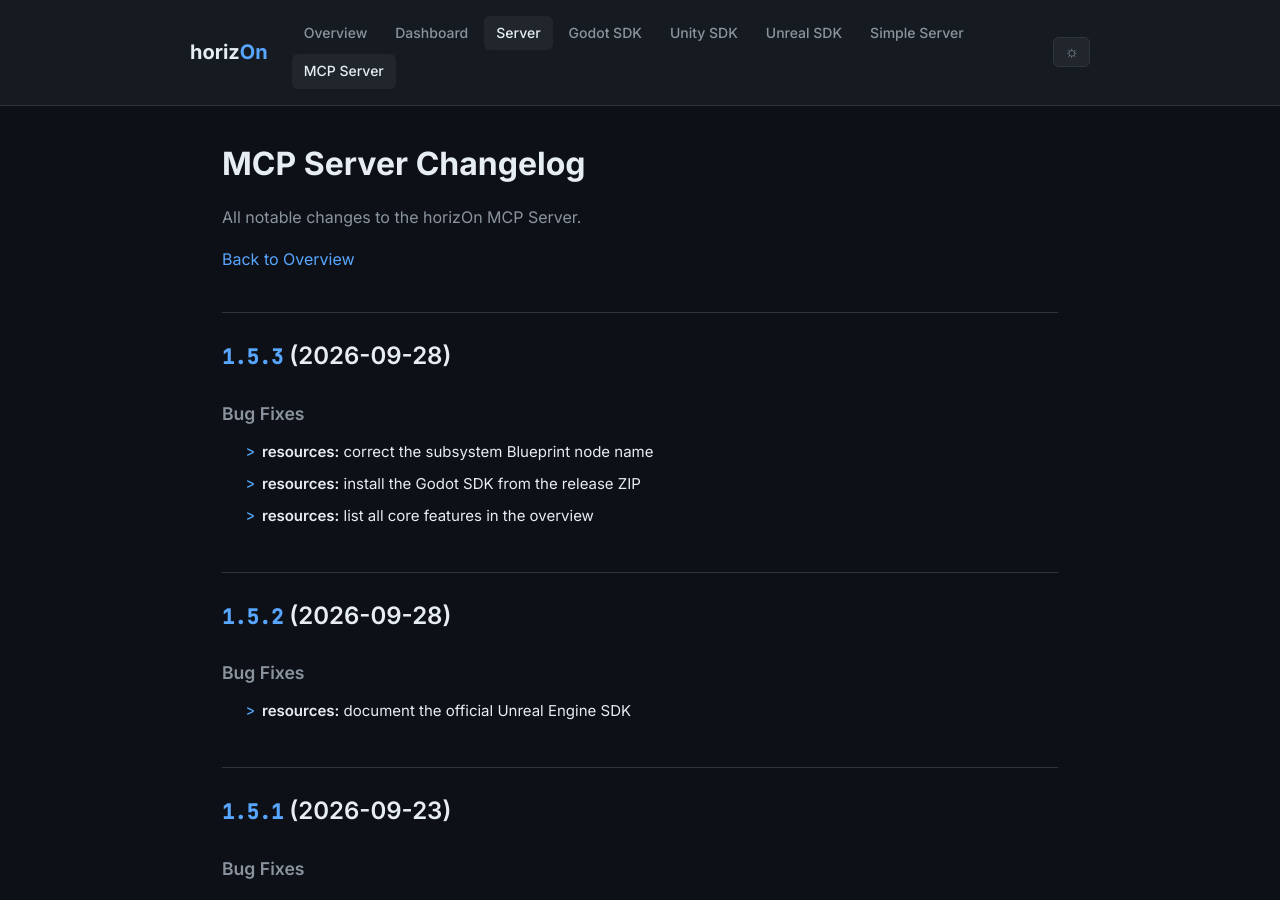
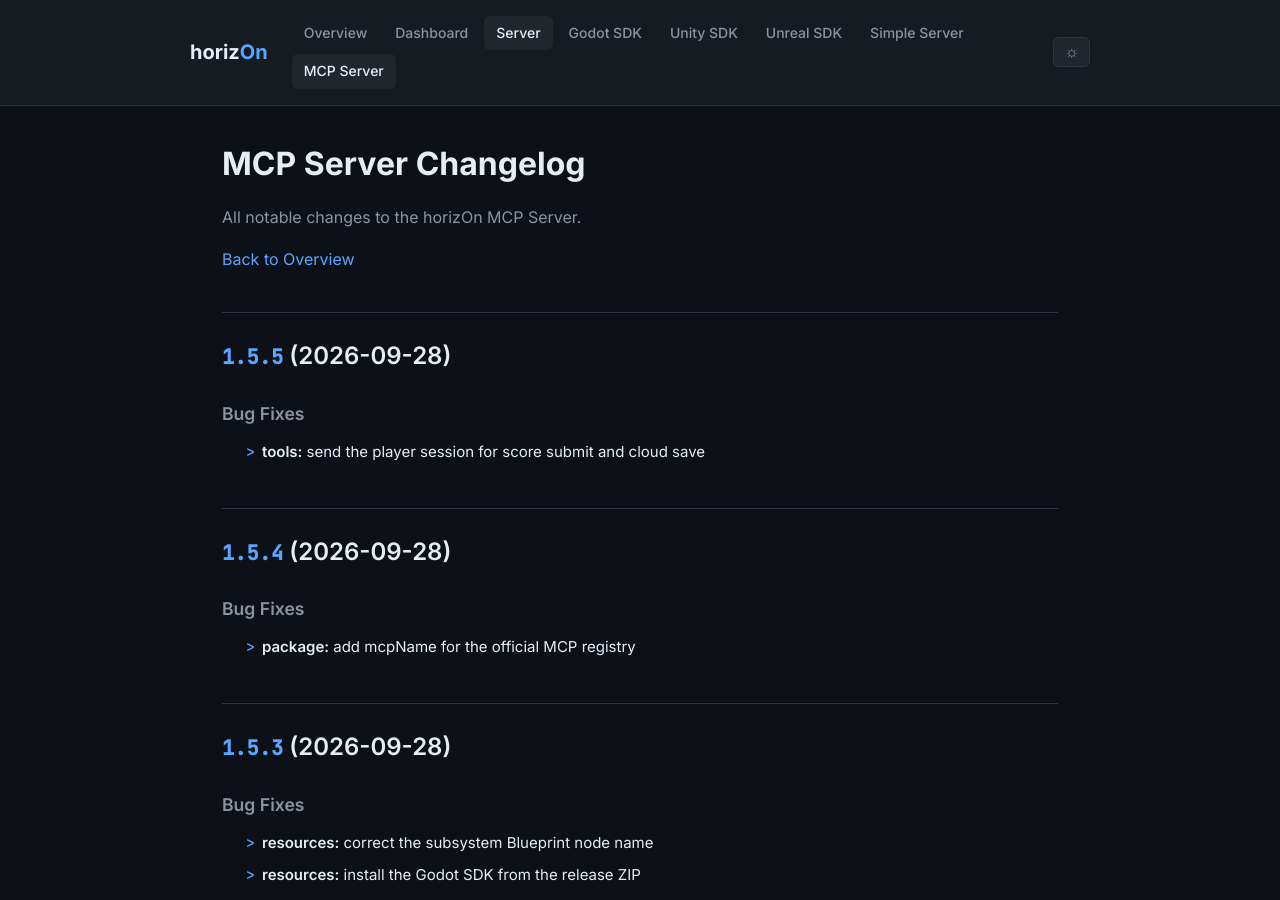
Before and after one commit to ProjectMakersDE/horizOn-Changelog, a Jekyll site: the page built from mcp-server-changelog.md, in a window 1280 px wide and 900 px high. Built offline with Jekyll 4.4.1, drawn with Linux system fonts in a browser that asks for light colours.

Commit message:
chore: reconcile changelogs

```diff
--- a/mcp-server-changelog.md
+++ b/mcp-server-changelog.md
@@ -8,6 +8,20 @@ title: MCP Server Changelog
 All notable changes to the horizOn MCP Server.
 
 [Back to Overview](.)
+
+## [1.5.5](https://github.com/ProjectMakersDE/horizOn-mcp/compare/v1.5.4...v1.5.5) (2026-09-28)
+
+
+### Bug Fixes
+
+* **tools:** send the player session for score submit and cloud save ([b4de4f1](https://github.com/ProjectMakersDE/horizOn-mcp/commit/b4de4f168ae9ba58ff82c6728e6083bd80e3584e))
+
+## [1.5.4](https://github.com/ProjectMakersDE/horizOn-mcp/compare/v1.5.3...v1.5.4) (2026-09-28)
+
+
+### Bug Fixes
+
+* **package:** add mcpName for the official MCP registry ([25221c8](https://github.com/ProjectMakersDE/horizOn-mcp/commit/25221c84d2c067aaebb8d58abbfcb3df51ea47d1))
 
 ## [1.5.3](https://github.com/ProjectMakersDE/horizOn-mcp/compare/v1.5.2...v1.5.3) (2026-09-28)
 
```
Also changed, not shown: index.md (+1 -1 lines).
